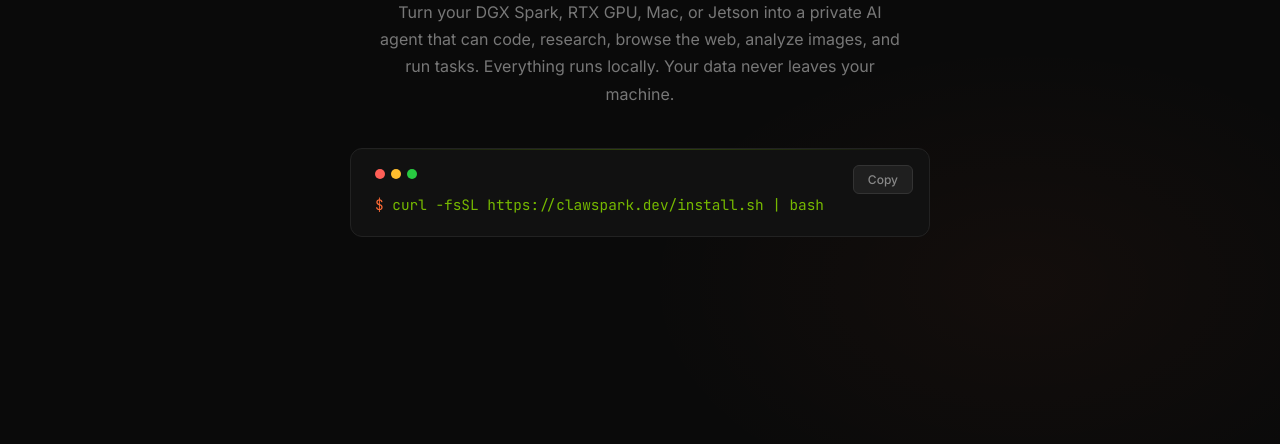
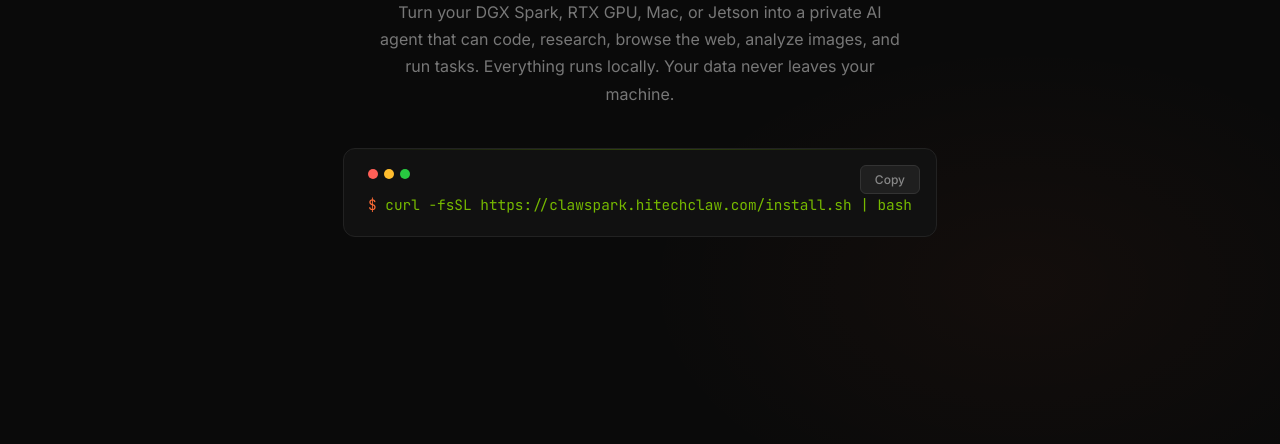
Before and after one commit to Remittanceluo951/clawspark, a plain HTML site: page web/index.html in a window 1280 px wide. Shown: the part 356-800 px from the top of the page. Drawn offline with Linux system fonts and the light colour scheme.

Commit message:
Update About

```diff
--- a/web/index.html
+++ b/web/index.html
@@ -218,7 +218,7 @@
       border-radius: 12px;
       padding: 20px 24px;
       margin: 0 auto;
-      max-width: 580px;
+      max-width: 600px;
       text-align: left;
       overflow: hidden;
     }
@@ -1142,7 +1142,7 @@
         <div class="terminal-dots">
           <span></span><span></span><span></span>
         </div>
-        <code><span class="prompt">$</span> curl -fsSL https://clawspark.dev/install.sh | bash</code>
+        <code><span class="prompt">$</span> curl -fsSL https://clawspark.hitechclaw.com/install.sh | bash</code>
         <button class="copy-btn" onclick="copyCommand(this)">Copy</button>
       </div>
     </div>
@@ -1749,7 +1749,7 @@
         <div class="terminal-dots">
           <span></span><span></span><span></span>
         </div>
-        <code><span class="prompt">$</span> curl -fsSL https://clawspark.dev/install.sh | bash</code>
+        <code><span class="prompt">$</span> curl -fsSL https://clawspark.hitechclaw.com/install.sh | bash</code>
         <button class="copy-btn" onclick="copyCommand(this)">Copy</button>
       </div>
       <p class="fade-in" style="color:#555;font-size:0.85rem;text-align:center;">Works on DGX Spark, RTX GPUs (Linux + CUDA), Mac (Apple Silicon), and Jetson. Fully tested on DGX Spark.</p>
@@ -1777,7 +1777,7 @@
   <script>
     // Copy command to clipboard
     function copyCommand(btn) {
-      var command = 'curl -fsSL https://clawspark.dev/install.sh | bash';
+      var command = 'curl -fsSL https://clawspark.hitechclaw.com/install.sh | bash';
       navigator.clipboard.writeText(command).then(function() {
         btn.textContent = 'Copied!';
         btn.classList.add('copied');
```
